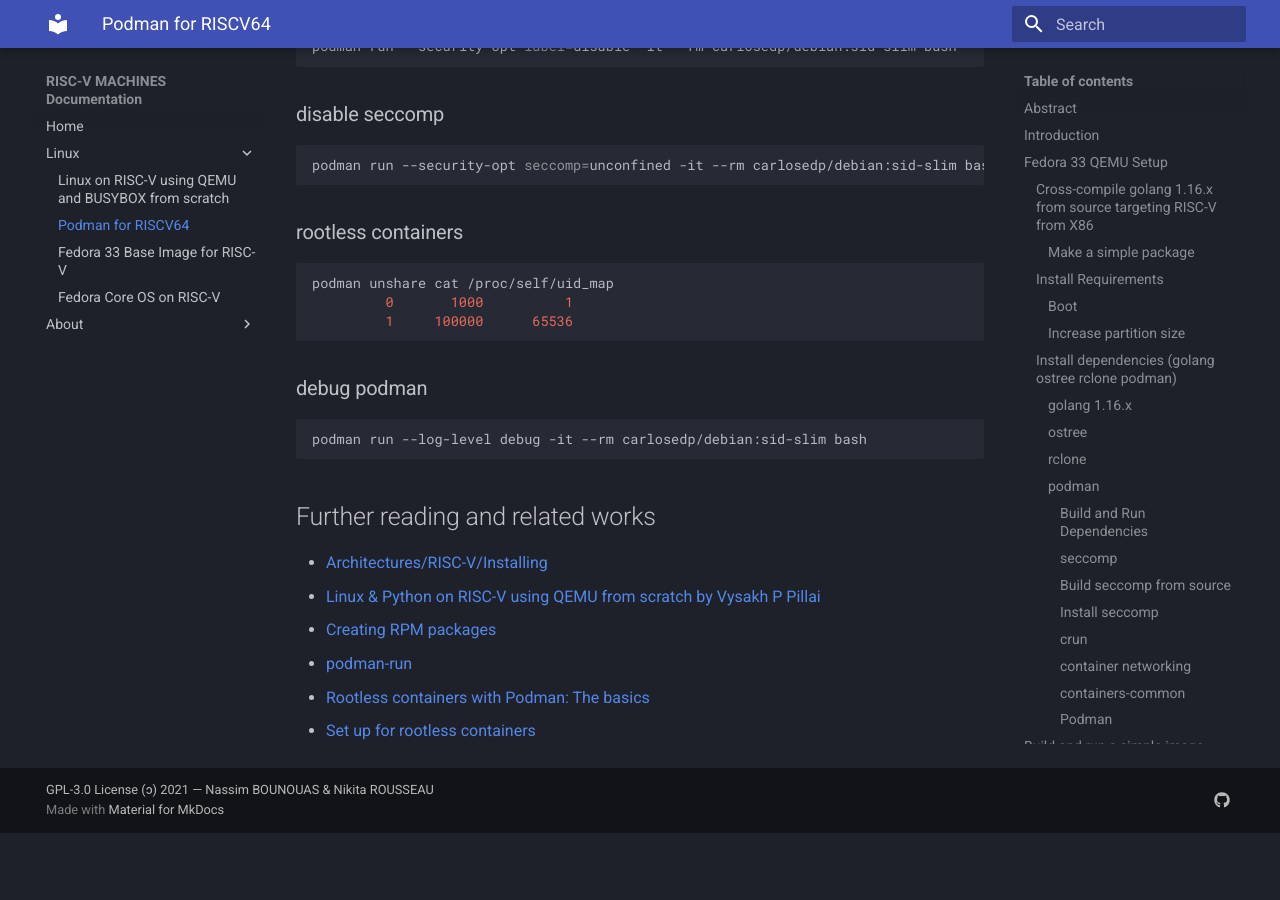
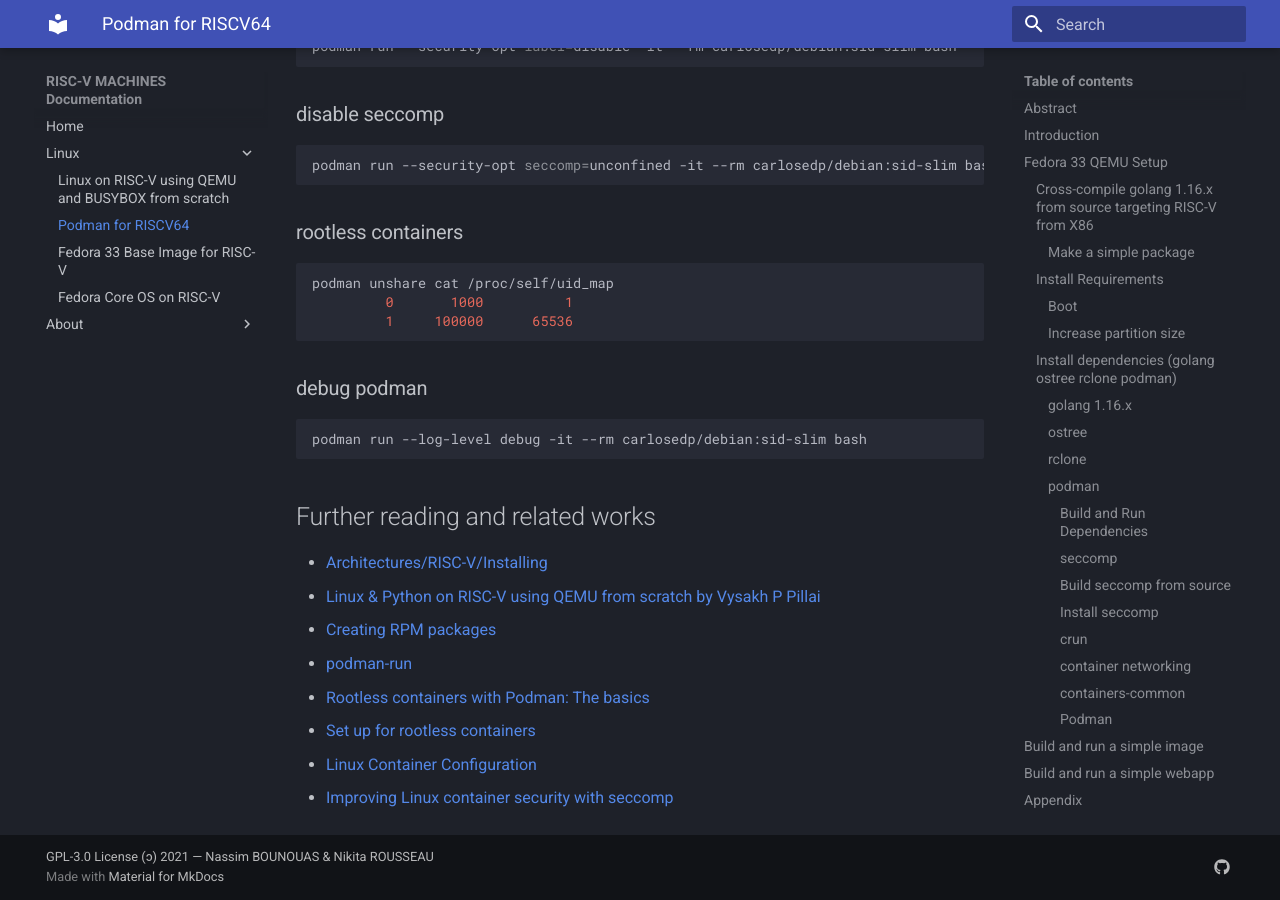
Before and after one commit to rv-machines/documentation, an MkDocs documentation site: the page built from docs/linux/podman.md, in a window 1280 px wide and 900 px high, scrolled down 13149 px. Built offline with MkDocs 1.6.1 and Material for MkDocs 9.7.7, drawn with Linux system fonts in a browser that asks for light colours; before the commit the page ends 13982 px from its top, so only the background shows below that.

Commit message:
Added more links

```diff
--- a/docs/linux/podman.md
+++ b/docs/linux/podman.md
@@ -722,3 +722,5 @@
  * [podman-run](http://docs.podman.io/en/latest/markdown/podman-run.1.html)
  * [Rootless containers with Podman: The basics](https://developers.redhat.com/blog/2020/09/25/rootless-containers-with-podman-the-basics/)
  * [Set up for rootless containers](https://access.redhat.com/documentation/en-us/red_hat_enterprise_linux_atomic_host/7/html-single/managing_containers/index#set_up_for_rootless_containers)
+ * [Linux Container Configuration](https://github.com/opencontainers/runtime-spec/blob/master/config-linux.md)
+ * [Improving Linux container security with seccomp](https://www.redhat.com/sysadmin/container-security-seccomp)
```
